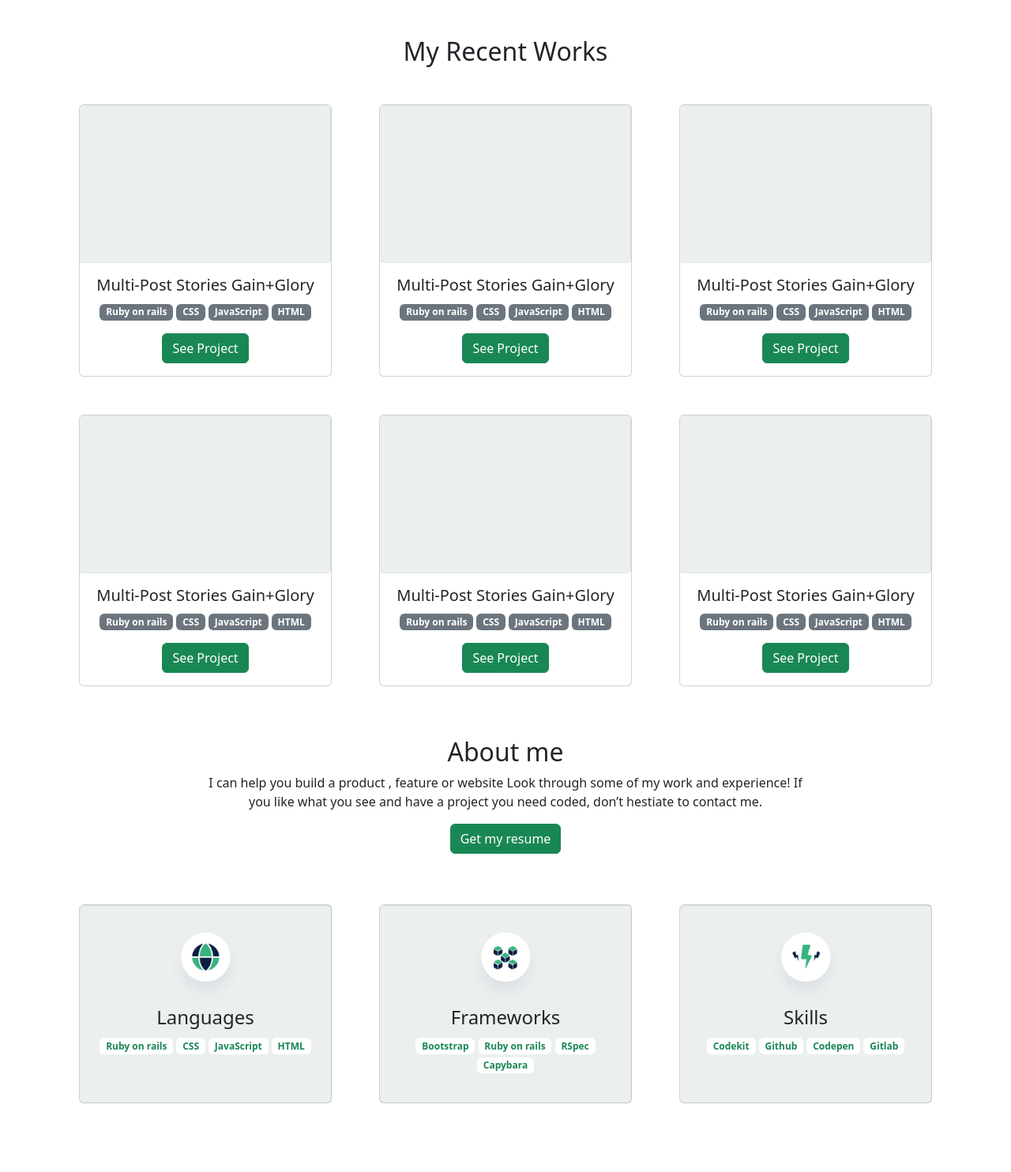
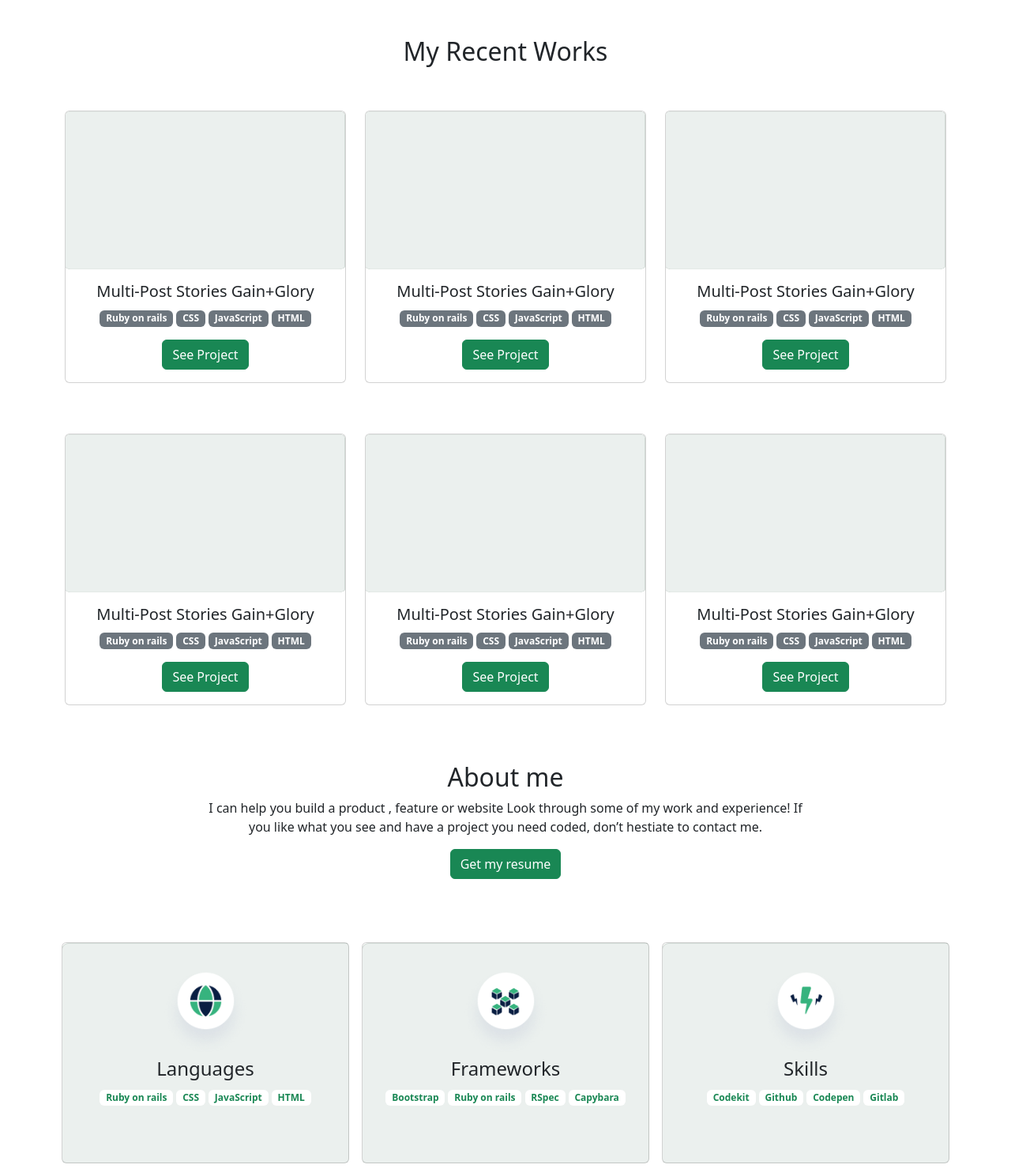
Before and after one commit to App-Developer8866/bootstrap-portfolio-project, a website: page index.html in a window 1280 px wide. Shown: the part 802-2286 px from the top of the page at 79% size. Before the commit the page ends 2247 px from the top, so only its background shows below. Drawn offline with nearby package versions, Linux system fonts and the light colour scheme.

Commit message:
Added contact form, modal and media queries

```diff
--- a/index.html
+++ b/index.html
@@ -36,8 +36,8 @@
 
       <div class="container my-5">
         <div class="row">
-          <div class="col">
-            <div class="card m-auto" style="width: 20rem;">
+          <div class="col-sm-12 col-md-6 col-lg-4 my-2">
+            <div class="card m-auto">
               <img src="images/card-image.png" class="card-img-top" height="200rem" alt="...">
               <div class="card-body">
                 <h5 class="card-title">Multi-Post Stories Gain+Glory</h5>
@@ -45,12 +45,12 @@
                 <span class="badge bg-secondary">CSS</span>
                 <span class="badge bg-secondary">JavaScript</span>
                 <span class="badge bg-secondary">HTML</span>
-                <button type="button" class="btn btn-success mt-3">See Project</button>
+                <button type="button" class="btn btn-success mt-3" data-bs-toggle="modal" data-bs-target="#modal1">See Project</button>
               </div>
             </div>
           </div>
-          <div class="col">
-            <div class="card m-auto" style="width: 20rem;">
+          <div class="col-sm-12 col-md-6 col-lg-4 my-2">
+            <div class="card m-auto">
               <img src="images/card-image.png" class="card-img-top" height="200rem" alt="...">
               <div class="card-body px-2">
                 <h5 class="card-title">Multi-Post Stories Gain+Glory</h5>
@@ -58,12 +58,12 @@
                 <span class="badge bg-secondary">CSS</span>
                 <span class="badge bg-secondary">JavaScript</span>
                 <span class="badge bg-secondary">HTML</span>
-                <button type="button" class="btn btn-success mt-3">See Project</button>
+                <button type="button" class="btn btn-success mt-3" data-bs-toggle="modal" data-bs-target="#modal1">See Project</button>
               </div>
             </div>
           </div>
-          <div class="col">
-            <div class="card m-auto" style="width: 20rem;">
+          <div class="col-sm-12 col-md-6 col-lg-4 my-2">
+            <div class="card m-auto">
               <img src="images/card-image.png" class="card-img-top" height="200rem" alt="...">
               <div class="card-body px-2">
                 <h5 class="card-title">Multi-Post Stories Gain+Glory</h5>
@@ -71,49 +71,69 @@
                 <span class="badge bg-secondary">CSS</span>
                 <span class="badge bg-secondary">JavaScript</span>
                 <span class="badge bg-secondary">HTML</span>
-                <button type="button" class="btn btn-success mt-3">See Project</button>
+                <button type="button" class="btn btn-success mt-3" data-bs-toggle="modal" data-bs-target="#modal1">See Project</button>
               </div>
             </div>
           </div>
         </div>
         <div class="row mt-5">
-          <div class="col">
-            <div class="card m-auto" style="width: 20rem;">
-              <img src="images/card-image.png" class="card-img-top" height="200rem" alt="...">
+          <div class="col-sm-12 col-md-6 col-lg-4 my-2">
+            <div class="card m-auto">
+              <img src="images/card-image.png" class="card-img-top" height="200rem" alt="work-img">
               <div class="card-body px-2">
                 <h5 class="card-title">Multi-Post Stories Gain+Glory</h5>
                 <span class="badge bg-secondary">Ruby on rails</span>
                 <span class="badge bg-secondary">CSS</span>
                 <span class="badge bg-secondary">JavaScript</span>
                 <span class="badge bg-secondary">HTML</span>
-                <button type="button" class="btn btn-success mt-3">See Project</button>
+                <button type="button" class="btn btn-success mt-3" data-bs-toggle="modal" data-bs-target="#modal1">See Project</button>
               </div>
             </div>
           </div>
-          <div class="col">
-            <div class="card m-auto" style="width: 20rem;">
-              <img src="images/card-image.png" class="card-img-top" height="200rem" alt="...">
+          <div class="col-sm-12 col-md-6 col-lg-4 my-2">
+            <div class="card m-auto">
+              <img src="images/card-image.png" class="card-img-top" height="200rem" alt="work-img">
               <div class="card-body px-2">
                 <h5 class="card-title">Multi-Post Stories Gain+Glory</h5>
                 <span class="badge bg-secondary">Ruby on rails</span>
                 <span class="badge bg-secondary">CSS</span>
                 <span class="badge bg-secondary">JavaScript</span>
                 <span class="badge bg-secondary">HTML</span>
-                <button type="button" class="btn btn-success mt-3">See Project</button>
+                <button type="button" class="btn btn-success mt-3" data-bs-toggle="modal" data-bs-target="#modal1">See Project</button>
               </div>
             </div>
           </div>
-          <div class="col">
-            <div class="card m-auto" style="width: 20rem;">
-              <img src="images/card-image.png" class="card-img-top" height="200rem" alt="...">
+          <div class="col-sm-12 col-md-6 col-lg-4 my-2">
+            <div class="card m-auto">
+              <img src="images/card-image.png" class="card-img-top" height="200rem" alt="work-img">
               <div class="card-body px-2">
                 <h5 class="card-title">Multi-Post Stories Gain+Glory</h5>
                 <span class="badge bg-secondary">Ruby on rails</span>
                 <span class="badge bg-secondary">CSS</span>
                 <span class="badge bg-secondary">JavaScript</span>
                 <span class="badge bg-secondary">HTML</span>
-                <button type="button" class="btn btn-success mt-3">See Project</button>
+                <button type="button" class="btn btn-success mt-3" data-bs-toggle="modal" data-bs-target="#modal1">See Project</button>
               </div>
+            </div>
+          </div>
+        </div>
+      </div>
+      <div class="modal fade" id="modal1" tabindex="-1" aria-labelledby="exampleModalLabel" aria-hidden="true">
+        <div class="modal-dialog">
+          <div class="modal-content">
+            <div class="modal-header">
+              <h5 class="modal-title" id="modalLabel">Modal title</h5>
+              <button type="button" class="btn-close" data-bs-dismiss="modal" aria-label="Close"></button>
+            </div>
+            <div class="modal-body">
+              Lorem ipsum, dolor sit amet consectetur adipisicing elit. Minus neque commodi
+              voluptas. Rerum blanditiis reprehenderit quia eaque beatae voluptas, iste dolor
+              natus provident quis optio! Sit impedit dignissimos, molestiae illum assumenda
+              dolorum aliquam voluptate tenetur fugit quidem, non harum voluptates ratione
+              inventore? Ad deserunt quas praesentium, obcaecati quisquam dicta alias?
+            </div>
+            <div class="modal-footer">
+              <button type="button" class="btn btn-secondary" data-bs-dismiss="modal">Close</button>
             </div>
           </div>
         </div>
@@ -126,15 +146,14 @@
         <p class="card-text"> I can help you build a product , feature or website Look through some of my work and
           experience! If you like what you see and have a project you need coded,
           don’t hestiate to contact me. </p>
-        <a href="#" class="btn btn-success">Get my resume</a>
+        <a href="#" class="btn btn-success" data-bs-toggle="modal" data-bs-target="#modal1">Get my resume</a>
         </div>
-
         <div class="container my-5">
           <div class="row text-center">
-            <div class="col">
-              <div class="card m-auto" style="width: 20rem; background-image: url('images/card-image.png'); height: 252px; background-repeat: no-repeat;">
+            <div class="col-sm-12 col-md-6 col-lg-4 my-2 p-2">
+              <div class="card m-auto" style="background-image: url('images/card-image.png'); height: 280px; background-repeat: no-repeat;">
                 <div class="card-body">
-                  <img src="images/aboutme1.png" class="card-img-top" alt="...">
+                  <img src="images/aboutme1.png" class="card-img-top" alt="languages">
                   <h4 class="card-title">Languages</h4>
                   <span class="badge bg-white text-success">Ruby on rails</span>
                   <span class="badge bg-white text-success">CSS</span>
@@ -143,10 +162,10 @@
                 </div>
               </div>
             </div>
-            <div class="col">
-              <div class="card m-auto" style="width: 20rem; background-image: url('images/card-image.png'); height: 252px; background-repeat: no-repeat;">
+            <div class="col-sm-12 col-md-6 col-lg-4 my-2 p-2">
+              <div class="card m-auto" style="background-image: url('images/card-image.png'); height: 280px; background-repeat: no-repeat;">
                 <div class="card-body">
-                  <img src="images/aboutme2.png" class="card-img-top" alt="...">
+                  <img src="images/aboutme2.png" class="card-img-top" alt="framworks">
                   <h4 class="card-title">Frameworks</h4>
                   <span class="badge bg-white text-success">Bootstrap</span>
                   <span class="badge bg-white text-success">Ruby on rails</span>
@@ -155,10 +174,10 @@
                 </div>
               </div>
             </div>
-            <div class="col">
-              <div class="card m-auto" style="width: 20rem; background-image: url('images/card-image.png'); height: 252px; background-repeat: no-repeat;">
+            <div class="col-sm-12 col-md-6 col-lg-4 my-2 p-2">
+              <div class="card m-auto" style="background-image: url('images/card-image.png'); height: 280px; background-repeat: no-repeat;">
                 <div class="card-body">
-                  <img src="images/aboutme3.png" class="card-img-top" alt="...">
+                  <img src="images/aboutme3.png" class="card-img-top" alt="skills">
                   <h4 class="card-title">Skills</h4>
                   <span class="badge bg-white text-success">Codekit</span>
                   <span class="badge bg-white text-success">Github</span>
@@ -169,10 +188,40 @@
             </div>
           </div>
         </div>
-
       </div>
     </section>
+
+    <section id="contact" class="card mx-auto border-0" style="width: 100%;">
+      <div class="container my-5">
+        <div class="row">
+          <div class="col-sm-12 col-md-6 col-lg-6 text-center">
+              <div class="card-body">
+                <h4 class="py-5">I'm always interested in hearing about new projects, so if you'd
+                  like to chat please get in touch.</h4>
+            </div>
+          </div>
+          <div class="col-sm-12 col-md-6 col-lg-6">
+            <form>
+              <div class="mb-3">
+                <input type="email" class="form-control" id="exampleInputEmail1" aria-describedby="emailHelp" placeholder="Full Name">
+              </div>
+              <div class="mb-3">
+                <input type="email" class="form-control" id="exampleInputPassword1" placeholder="Email Address">
+              </div>
+              <div class="mb-3">
+                <textarea class="form-control" id="exampleInputPassword1" placeholder="Type something..."></textarea>
+              </div>
+              <button type="submit" class="btn btn-success">Get in touch</button>
+            </form>
+          </div>
+        </div>
+      </div>
+    </div>
+    </section>
   </div>
+  <nav class="navbar my-2">
+      <img class="mx-auto" src="images/Social Media.png" alt="social-icons">
+  </nav>
   <script src="https://cdn.jsdelivr.net/npm/bootstrap@5.2.2/dist/js/bootstrap.bundle.min.js"
     integrity="sha384-OERcA2EqjJCMA+/3y+gxIOqMEjwtxJY7qPCqsdltbNJuaOe923+mo//f6V8Qbsw3"
     crossorigin="anonymous"></script>
```
